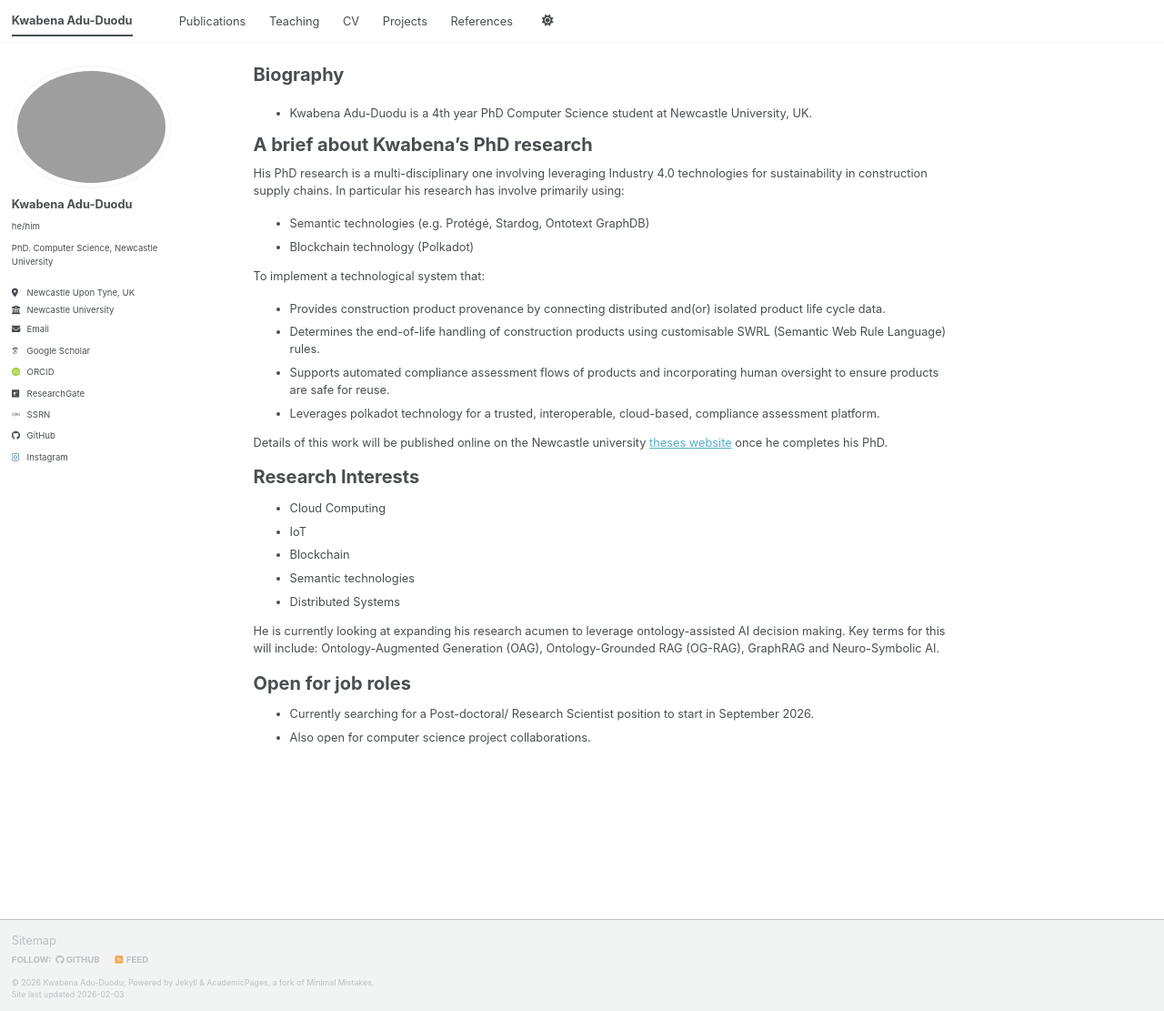
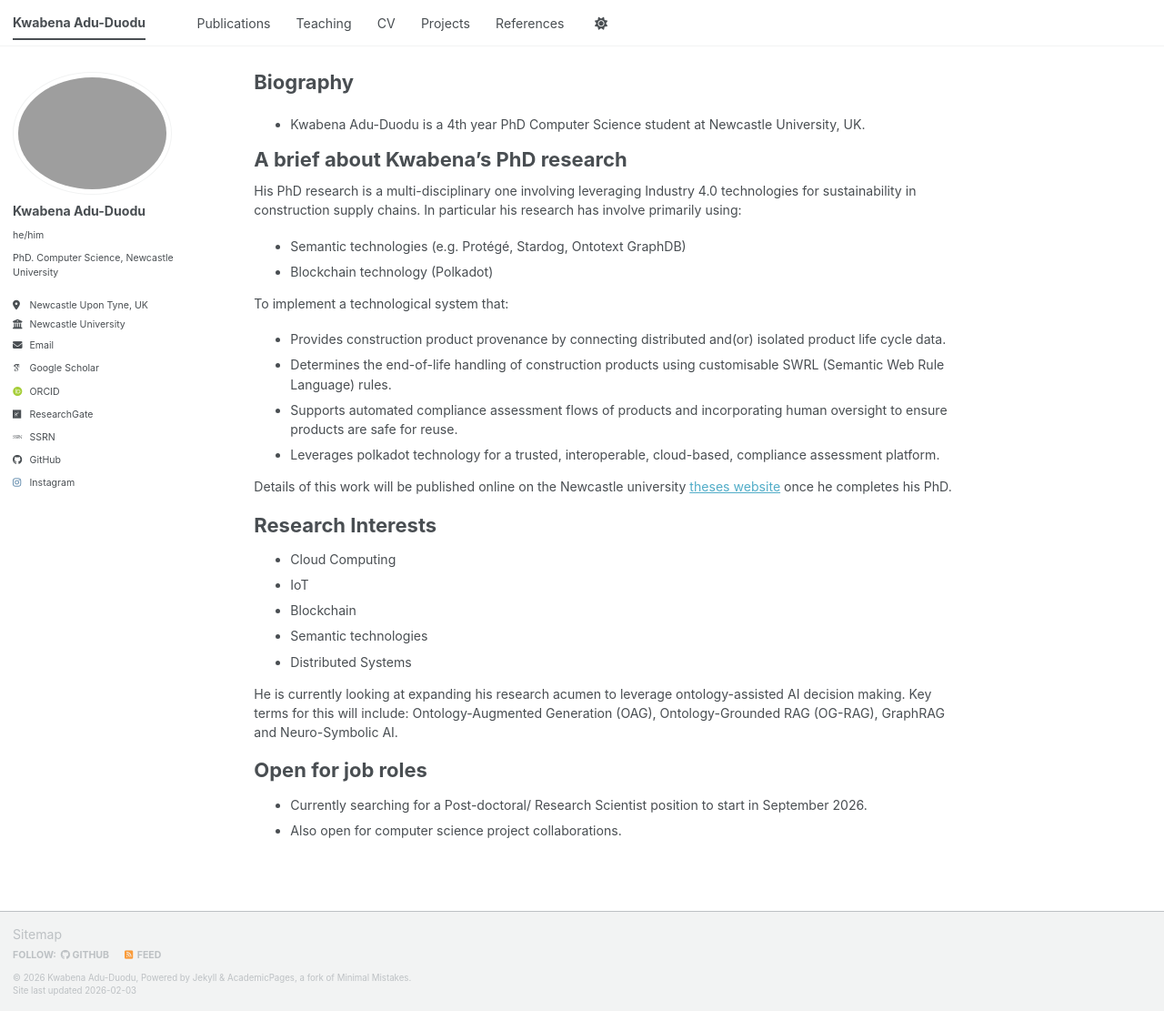
Before and after one commit to KAYDUODU/KAYDUODU.github.io, a Jekyll site: the page built from _pages/about.md, in a window 1280 px wide and 1111 px high. Shown: the whole window at 91% size. Built offline with Jekyll 4.4.1, drawn with Linux system fonts in a browser that asks for light colours; some web fonts are replaced; a script bundle is joined from its source files by our own code; library files that are not in the unit come from our copies.

Commit message:
Increase global font size from 80% to 88%

```diff
--- a/assets/css/main.scss
+++ b/assets/css/main.scss
@@ -43,7 +43,7 @@
 ;
 
 html {
-  font-size: 80%;   /* reduce size globally */
+  font-size: 88%;   /* reduce size globally */
 }
 
 body {
```
